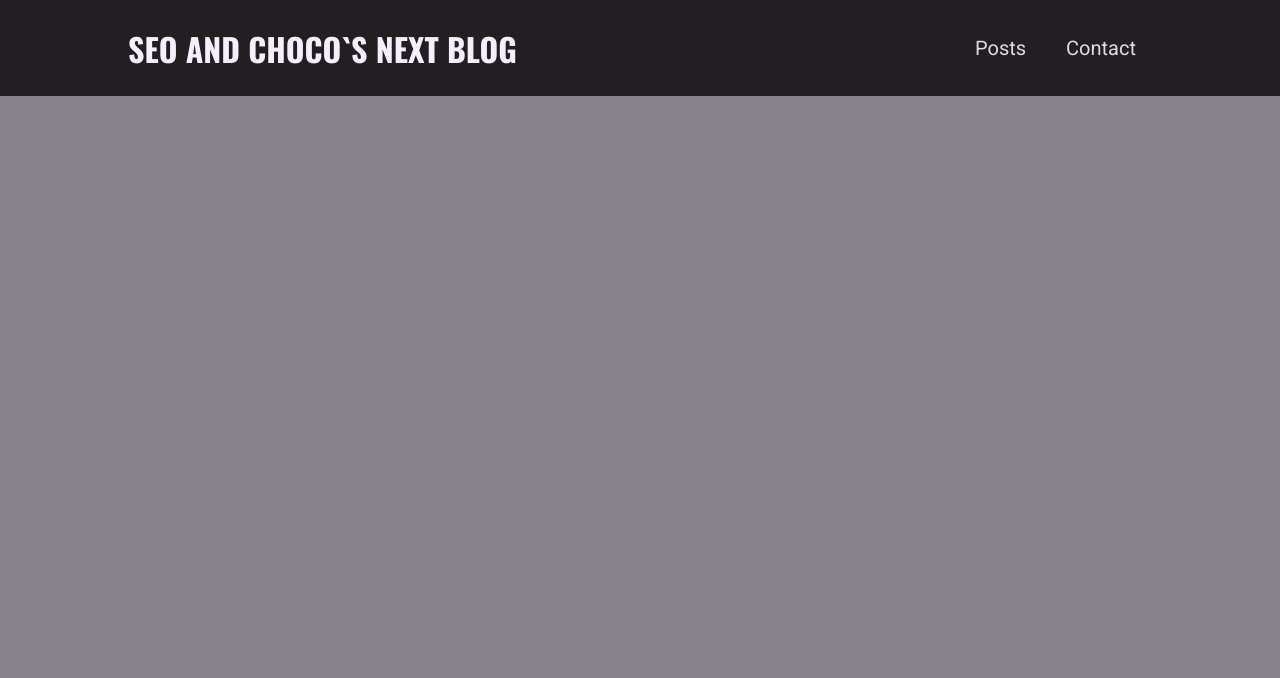
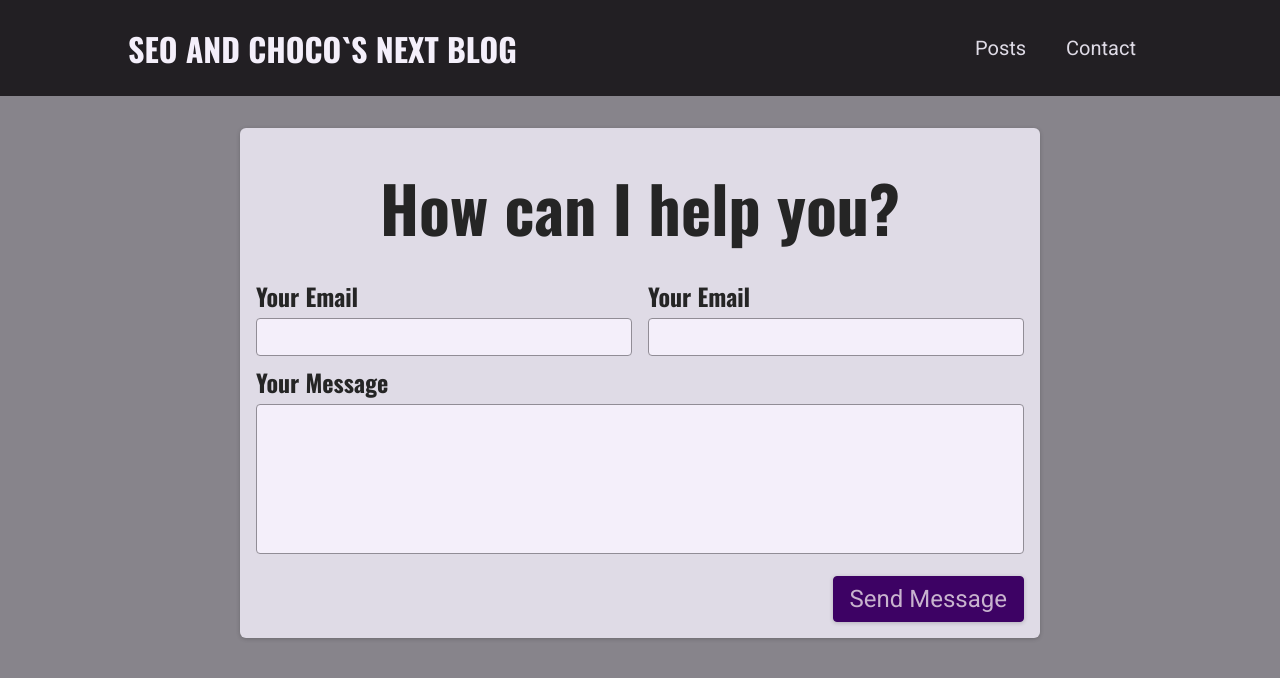
Before and after one commit to skseo2034/Next, a Next.js app in the folder project_blog/: page /contact in a window 1280 px wide. Shown: the top 678 px of the page. Built offline with nearby package versions, Linux system fonts and the light colour scheme.

Commit message:
20230606-학습

```diff
--- /dev/null
+++ b/project_blog/components/contact/contact-form.module.css
@@ -0,0 +1,73 @@
+.contact {
+    margin: var(--size-8) auto;
+    border-radius: 6px;
+    background-color: var(--color-grey-100);
+    width: 90%;
+    max-width: 50rem;
+    padding: var(--size-4);
+    box-shadow: 0 1px 4px rgba(0, 0, 0, 0.2);
+    font-size: var(--size-6);
+}
+
+.contact h1 {
+    font-size: var(--size-8);
+    margin: var(--size-4) 0;
+    text-align: left;
+}
+
+.form label {
+    display: block;
+    font-family: 'Oswald', sans-serif;
+    font-weight: bold;
+    margin: var(--size-2) 0 var(--size-1) 0;
+}
+
+.form input,
+.form textarea {
+    font: inherit;
+    padding: var(--size-1);
+    border-radius: 4px;
+    width: 100%;
+    border: 1px solid var(--color-grey-400);
+    background-color: var(--color-grey-50);
+    resize: none;
+}
+
+.controls {
+    display: flex;
+    column-gap: 1rem;
+    flex-wrap: wrap;
+}
+
+.control {
+    flex: 1;
+    min-width: 10rem;
+}
+
+.actions {
+    margin-top: var(--size-4);
+    text-align: right;
+}
+
+.form button {
+    font: inherit;
+    cursor: pointer;
+    background-color: var(--color-primary-700);
+    border: 1px solid var(--color-primary-700);
+    padding: var(--size-2) var(--size-4);
+    border-radius: 4px;
+    color: var(--color-primary-50);
+    box-shadow: 0 1px 4px rgba(0, 0, 0, 0.2);
+}
+
+.form button:hover {
+    background-color: var(--color-primary-500);
+    border-color: var(--color-primary-500);
+}
+
+@media (min-width: 768px) {
+    .contact h1 {
+        font-size: var(--size-16);
+        text-align: center;
+    }
+}
--- /dev/null
+++ b/project_blog/components/contact/contact-form.tsx
@@ -0,0 +1,88 @@
+// import React from 'react';
+import classes from './contact-form.module.css';
+import React, { useState } from 'react';
+
+const ContactForm = () => {
+	const [enteredEmail, setEnteredEmail] = useState('');
+	const [enteredName, setEnteredName] = useState('');
+	const [enteredMessage, setEnteredMessage] = useState('');
+
+	const sendMessageHandler = (event: React.FormEvent) => {
+		event.preventDefault();
+
+		// optional add client-side validation
+
+		fetch('/api/contact', {
+			method: 'POST',
+			body: JSON.stringify({
+				email: enteredEmail,
+				name: enteredName,
+				message: enteredMessage,
+			}),
+			headers: {
+				'Content-Type': 'application/json',
+			},
+		})
+			.then(response => {
+				if (response.ok) {
+					return response.json();
+				}
+
+				return response.json().then(data => {
+					throw new Error(data.message || 'Something went wrong!');
+				});
+			})
+			.then(data => {
+				console.log('Save Ok', data.newMessage);
+			})
+			.catch(error => {
+				console.log('error', error.message);
+			});
+	};
+
+	return (
+		<section className={classes.contact}>
+			<h1>How can I help you?</h1>
+			<form className={classes.form} onSubmit={sendMessageHandler}>
+				<div className={classes.controls}>
+					<div className={classes.control}>
+						<label htmlFor="email">Your Email</label>
+						<input
+							type="email"
+							id="email"
+							required
+							value={enteredEmail}
+							onChange={event => setEnteredEmail(event.target.value)}
+						/>
+					</div>
+					<div className={classes.control}>
+						<label htmlFor="name">Your Email</label>
+						<input
+							type="name"
+							id="name"
+							required
+							value={enteredName}
+							onChange={event => setEnteredName(event.target.value)}
+						/>
+					</div>
+				</div>
+				<div className={classes.control}>
+					<label htmlFor="message">Your Message</label>
+					<textarea
+						id="message"
+						rows={5}
+						required
+						value={enteredMessage}
+						onChange={event => setEnteredMessage(event.target.value)}
+					></textarea>
+				</div>
+
+				<div className={classes.actions}>
+					<button type="submit">Send Message</button>
+				</div>
+			</form>
+		</section>
+	);
+};
+
+export default ContactForm;
--- a/project_blog/package.json
+++ b/project_blog/package.json
@@ -12,6 +12,7 @@
     "@types/node": "20.2.5",
     "@types/react": "18.2.7",
     "@types/react-dom": "18.2.4",
+    "@types/react-syntax-highlighter": "^15.5.7",
     "@typescript-eslint/eslint-plugin": "^5.59.7",
     "@typescript-eslint/parser": "^5.59.7",
     "axios": "^1.4.0",
@@ -28,6 +29,7 @@
     "react-dom": "18.2.0",
     "react-markdown": "^8.0.7",
     "react-router-dom": "^6.11.2",
+    "react-syntax-highlighter": "^15.5.0",
     "swr": "^2.1.5",
     "typescript": "5.0.4"
   }
--- /dev/null
+++ b/project_blog/pages/api/contact.ts
@@ -0,0 +1,54 @@
+import { NextApiRequest, NextApiResponse } from 'next';
+import { MongoClient } from 'mongodb';
+
+// 이 함수는 요청(req) 및 응담(res) 객체를 수신 하며,
+// 서버 사이드에서만 실행이 됩니다.
+// 클라이언트 사이드 코드는 전혀 없습니다.
+const handler = async (req: NextApiRequest, res: NextApiResponse) => {
+	if (req.method === 'POST') {
+		const { email, name, message } = req.body;
+		if (!email.includes('@') || !name || name.trim() === '' || !message || message.trim() === '') {
+			res.status(422).json({ message: 'Invalid input.' });
+			return;
+		}
+
+		let _id: any;
+		// Store it in a database
+		const newMessage = {
+			email,
+			name,
+			message,
+			_id,
+		};
+
+		let client;
+
+		try {
+			client = await MongoClient.connect(
+				'mongodb+srv://skseo:OBrGWLrzEnsL8ixL@cluster1.ckq3wm9.mongodb.net/my-site?retryWrites=true&w=majority'
+			);
+		} catch (error) {
+			res.status(500).json({ message: 'Connecting to the database failed!' });
+			return;
+		}
+
+		const collectionName = 'message';
+		//const document = newMessage;
+		const db = client.db();
+
+		try {
+			const result = await db.collection(collectionName).insertOne(newMessage);
+			newMessage._id = result.insertedId;
+		} catch (error) {
+			client.close();
+			res.status(500).json({ message: 'Storing message failed!' });
+			return;
+		}
+
+		client.close();
+
+		res.status(201).json({ message: 'Successfully stored message!', newMessage: newMessage });
+	}
+};
+
+export default handler;
--- a/project_blog/pages/contact.tsx
+++ b/project_blog/pages/contact.tsx
@@ -1,7 +1,7 @@
-import React from 'react';
+import ContactForm from '@/components/contact/contact-form';
 
 const ContactPage = () => {
-	return <div></div>;
+	return <ContactForm />;
 };
 
 export default ContactPage;
```
Also changed, not shown: project_blog/components/posts/post-detail/post-content.tsx (+12 -3 lines), project_blog/content/posts/mastering-javascript.md (added, +23 -0 lines), project_blog/public/images/posts/mastering-javascript/mastering-js-thumb.png (added), 1 other file (tests, documents, lock files or other folders).
